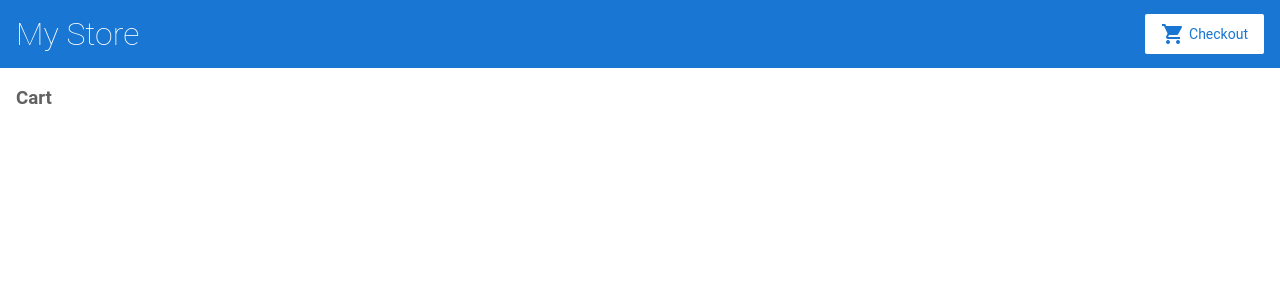
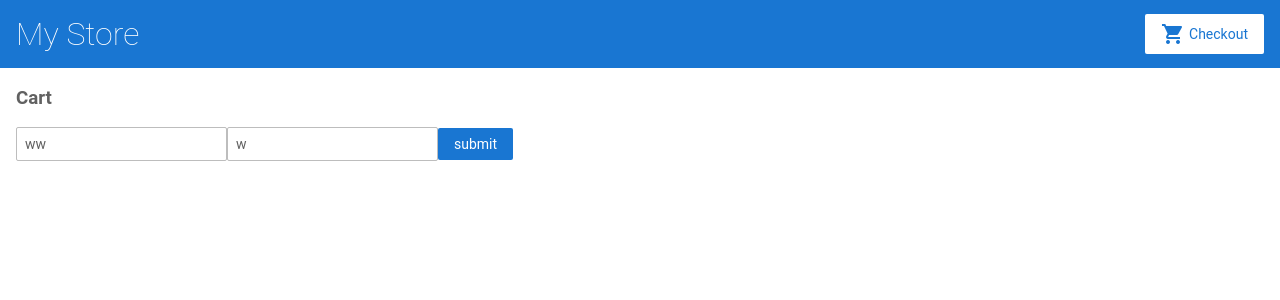
Before and after one commit to cimey/angular-product-list, an Angular app: page /cart in a window 1280 px wide. Shown: the top 300 px of the page. Built offline with nearby package versions, Linux system fonts and the light colour scheme.

Commit message:
3 files modified

```diff
--- a/src/app/cart/cart.component.html
+++ b/src/app/cart/cart.component.html
@@ -4,3 +4,10 @@
   <span>{{ item.name }}</span>
   <span>{{ item.price | currency }}</span>
 </div>
+
+<form [formGroup]="checkoutForm" (ngSubmit)="onSubmit(checkoutForm.value)">
+
+  <input type="text" name="name" formControlName="name" />
+  <input type="text" name="id" formControlName="id" />
+  <button type="submit" > submit </button>
+   </form>
--- a/src/app/cart/cart.component.ts
+++ b/src/app/cart/cart.component.ts
@@ -1,22 +1,35 @@
-import { Component, OnInit } from '@angular/core';
-import {CartService} from "../services/cart.service";
+import { Component, OnInit } from "@angular/core";
+import { CartService } from "../services/cart.service";
+
+import { FormBuilder,FormGroup } from "@angular/forms";
 @Component({
-  selector: 'app-cart',
-  templateUrl: './cart.component.html',
-  styleUrls: ['./cart.component.css']
+  selector: "app-cart",
+  templateUrl: "./cart.component.html",
+  styleUrls: ["./cart.component.css"]
 })
 export class CartComponent implements OnInit {
-
+  checkoutForm: FormGroup;
   products = [];
-  constructor(private cartService: CartService) { }
+  constructor(
+    private cartService: CartService,
+    private formBuilder: FormBuilder
+  ) {}
 
   ngOnInit() {
     this.getAllItemsInCart();
+    this.checkoutForm = this.formBuilder.group({
+      name: 'ww',
+      id: 'w'
+    });
   }
 
-  getAllItemsInCart(){
-
+  getAllItemsInCart(): void {
     this.products = this.cartService.getItems();
   }
 
+  onSubmit(formValue){
+    window.alert( JSON.stringify (formValue));
+    this.cartService.clear();
+    this.checkoutForm.reset();
+  }
 }
--- a/src/app/shipping/shipping.component.html
+++ b/src/app/shipping/shipping.component.html
@@ -1,6 +1,6 @@
 <h3>Shipping Prices</h3>
 
-<div class="shipping-item" *ngFor="let shipping of shippingCosts | async">
+<div class="shipping-item" *ngFor="let shipping of shippings | async">
   <span>{{ shipping.type }}</span>
   <span>{{ shipping.price | currency }}</span>
 </div>
```
